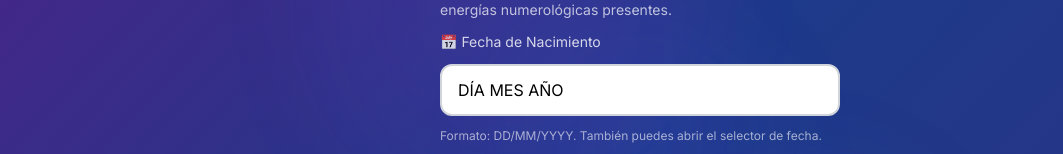
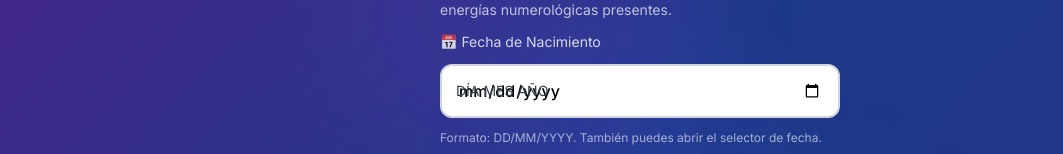
Before and after one commit to uset82/pinaculo, a Next.js app: page / in a window 1280 px wide. Shown: the part 520-674 px from the top of the page, without its empty margins (0-1063 px from the left). Built offline with nearby package versions, Linux system fonts and the light colour scheme.

Commit message:
ux(date): add cross-platform fallback picker (3 dropdowns DÍA/MES/AÑO) when native picker unavailable (iOS)

```diff
--- a/src/components/NumerologyCalculator.tsx
+++ b/src/components/NumerologyCalculator.tsx
@@ -13,8 +13,15 @@ interface NumerologyCalculatorProps {
 export function NumerologyCalculator({ isPreviewMode = false, isDraggableMode = false }: NumerologyCalculatorProps) {
   const [name, setName] = useState('')
   const [birthDate, setBirthDate] = useState('')
-  const [isDateMode, setIsDateMode] = useState(false)
   const dateInputRef = useRef<HTMLInputElement | null>(null)
+  const [useCustomPicker, setUseCustomPicker] = useState(false)
+  useEffect(() => {
+    try {
+      const isIOS = /iP(hone|od|ad)/.test(navigator.userAgent)
+      const hasShowPicker = typeof (HTMLInputElement.prototype as any).showPicker === 'function'
+      if (isIOS || !hasShowPicker) setUseCustomPicker(true)
+    } catch {}
+  }, [])
   const [result, setResult] = useState<any | null>(null)
   const [calculating, setCalculating] = useState(false)
   const [error, setError] = useState<string | null>(null)
@@ -156,44 +163,69 @@ export function NumerologyCalculator({ isPreviewMode = false, isDraggableMode =
             <div>
               <label htmlFor="birthDate" className="block text-lg font-medium text-purple-900 mb-2">📅 Fecha de Nacimiento</label>
               <div className="relative">
+                {useCustomPicker ? (
+                  <div className="w-full px-3 py-2 bg-white text-black rounded-lg border-2 border-purple-300 flex gap-2">
+                    {(() => {
+                      const [d, m, y] = (isPreviewMode ? previewData.birthDate : birthDate || '').split('/')
+                      const day = parseInt(d || '0') || 0
+                      const month = parseInt(m || '0') || 0
+                      const year = parseInt(y || '0') || 0
+                      const set = (nd?: number, nm?: number, ny?: number) => {
+                        const dd = (nd ?? day) || 0
+                        const mm = (nm ?? month) || 0
+                        const yy = (ny ?? year) || 0
+                        if (!isPreviewMode) {
+                          if (dd && mm && yy) setBirthDate(`${String(dd).padStart(2,'0')}/${String(mm).padStart(2,'0')}/${yy}`)
+                          else setBirthDate('')
+                        }
+                      }
+                      const years: number[] = []
+                      const current = new Date().getFullYear()
+                      for (let yr = current; yr >= 1900; yr--) years.push(yr)
+                      return (
+                        <>
+                          <select aria-label="Día" className="flex-1 bg-transparent" value={day || ''} disabled={isPreviewMode} onChange={(e) => set(parseInt(e.target.value)||0, undefined, undefined)}>
+                            <option value="">DÍA</option>
+                            {Array.from({ length: 31 }, (_, i) => i + 1).map(n => (
+                              <option key={n} value={n}>{String(n).padStart(2,'0')}</option>
+                            ))}
+                          </select>
+                          <select aria-label="Mes" className="flex-1 bg-transparent" value={month || ''} disabled={isPreviewMode} onChange={(e) => set(undefined, parseInt(e.target.value)||0, undefined)}>
+                            <option value="">MES</option>
+                            {Array.from({ length: 12 }, (_, i) => i + 1).map(n => (
+                              <option key={n} value={n}>{String(n).padStart(2,'0')}</option>
+                            ))}
+                          </select>
+                          <select aria-label="Año" className="flex-[1.2] bg-transparent" value={year || ''} disabled={isPreviewMode} onChange={(e) => set(undefined, undefined, parseInt(e.target.value)||0)}>
+                            <option value="">AÑO</option>
+                            {years.map(yr => (<option key={yr} value={yr}>{yr}</option>))}
+                          </select>
+                        </>
+                      )
+                    })()}
+                  </div>
+                ) : (
+                  <>
                     <input
-                  type={isDateMode ? 'date' : 'text'}
+                      type="date"
                       id="birthDate"
+                      ref={dateInputRef}
                       aria-label="Fecha de nacimiento"
-                  placeholder={isDateMode ? undefined : 'DÍA MES AÑO'}
-                  value={isPreviewMode
-                    ? (isDateMode ? toIsoFromDmy(previewData.birthDate) : previewData.birthDate)
-                    : (isDateMode ? toIsoFromDmy(birthDate) : birthDate)}
-                  ref={dateInputRef}
-                  onFocus={() => {
-                    if (isPreviewMode) return
-                    setIsDateMode(true)
-                    requestAnimationFrame(() => {
-                      const el = dateInputRef.current
-                      if (!el) return
-                      if (typeof (el as any).showPicker === 'function') {
-                        ;(el as any).showPicker()
-                      } else {
-                        el.click()
-                      }
-                    })
-                  }}
-                  onBlur={() => {
-                    if (!birthDate) setIsDateMode(false)
-                  }}
-                  onChange={(e) => {
-                    if (isPreviewMode) return
-                    if (isDateMode) setBirthDate(toDmyFromIso(e.target.value))
-                    else setBirthDate(e.target.value)
-                  }}
-                  min={isDateMode ? '1900-01-01' : undefined}
-                  max={isDateMode ? '2100-12-31' : undefined}
-                  className={`w-full px-4 py-3 border-2 border-purple-300 rounded-lg focus:ring-2 focus:ring-purple-500 focus:border-transparent text-lg font-medium placeholder-gray-600 ${
+                      value={isPreviewMode ? toIsoFromDmy(previewData.birthDate) : toIsoFromDmy(birthDate)}
+                      onChange={(e) => !isPreviewMode && setBirthDate(toDmyFromIso(e.target.value))}
+                      min="1900-01-01"
+                      max="2100-12-31"
+                      className={`relative z-10 w-full px-4 py-3 border-2 border-purple-300 rounded-lg focus:ring-2 focus:ring-purple-500 focus:border-transparent text-lg font-medium ${
                         isPreviewMode ? 'bg-gray-100 text-gray-700 cursor-not-allowed' : 'bg-white text-black'
                       }`}
                       required
                       disabled={isPreviewMode}
                     />
+                    {!birthDate && !isPreviewMode && (
+                      <span className="pointer-events-none absolute inset-y-0 left-4 flex items-center text-gray-600 text-sm z-20">DÍA MES AÑO</span>
+                    )}
+                  </>
+                )}
               </div>
               <p className="text-sm text-purple-600 mt-1">Formato: DD/MM/YYYY. También puedes abrir el selector de fecha.</p>
             </div>
--- a/src/components/NumerologyCalculatorLiquidGlass.tsx
+++ b/src/components/NumerologyCalculatorLiquidGlass.tsx
@@ -67,8 +67,16 @@ export function NumerologyCalculatorLiquidGlass({ isPreviewMode = false }: Numer
   const [calculating, setCalculating] = useState(false)
   const [error, setError] = useState<string | null>(null)
   const isClient = useClientOnly()
-  const [isDateMode, setIsDateMode] = useState(false)
   const dateInputRef = useRef<HTMLInputElement | null>(null)
+  const [useCustomPicker, setUseCustomPicker] = useState(false)
+
+  useEffect(() => {
+    try {
+      const isIOS = /iP(hone|od|ad)/.test(navigator.userAgent)
+      const hasShowPicker = typeof (HTMLInputElement.prototype as any).showPicker === 'function'
+      if (isIOS || !hasShowPicker) setUseCustomPicker(true)
+    } catch {}
+  }, [])
 
   // Helpers to convert between native <input type="date"> value (YYYY-MM-DD)
   // and our internal DD/MM/YYYY string representation
@@ -270,44 +278,66 @@ export function NumerologyCalculatorLiquidGlass({ isPreviewMode = false }: Numer
               {/* Better birthday input with native date picker + fallback formatting */}
               <label htmlFor="birthDateLg" className="block text-white/80 text-sm mb-1">📅 Fecha de Nacimiento</label>
               <div className="relative">
-                <input
-                  id="birthDateLg"
-                  type={isDateMode ? 'date' : 'text'}
-                  aria-label="Fecha de nacimiento"
-                  placeholder={isDateMode ? undefined : 'DÍA MES AÑO'}
-                  value={isPreviewMode
-                    ? (isDateMode ? toIsoFromDmy(previewData.birthDate) : previewData.birthDate)
-                    : (isDateMode ? toIsoFromDmy(birthDate) : birthDate)}
-                  ref={dateInputRef}
-                  onFocus={() => {
-                    if (isPreviewMode) return
-                    setIsDateMode(true)
-                    // Open native picker asap
-                    requestAnimationFrame(() => {
-                      const el = dateInputRef.current
-                      if (!el) return
-                      if (typeof (el as any).showPicker === 'function') {
-                        ;(el as any).showPicker()
-                      } else {
-                        el.click()
+                {useCustomPicker ? (
+                  <div className="w-full px-3 py-2 bg-white text-black rounded-xl border border-white/20 flex gap-2">
+                    {(() => {
+                      const [d, m, y] = (isPreviewMode ? previewData.birthDate : birthDate || '').split('/')
+                      const day = parseInt(d || '0') || 0
+                      const month = parseInt(m || '0') || 0
+                      const year = parseInt(y || '0') || 0
+                      const set = (nd?: number, nm?: number, ny?: number) => {
+                        const dd = (nd ?? day) || 0
+                        const mm = (nm ?? month) || 0
+                        const yy = (ny ?? year) || 0
+                        if (!isPreviewMode) {
+                          if (dd && mm && yy) setBirthDate(`${String(dd).padStart(2,'0')}/${String(mm).padStart(2,'0')}/${yy}`)
+                          else setBirthDate('')
+                        }
                       }
-                    })
-                  }}
-                  onBlur={() => {
-                    if (isPreviewMode) return
-                    // Always return to text mode to display DD/MM/YYYY value
-                    setIsDateMode(false)
-                  }}
-                  onChange={(e) => {
-                    if (isPreviewMode) return
-                    if (isDateMode) setBirthDate(toDmyFromIso(e.target.value))
-                    else setBirthDate(e.target.value)
-                  }}
-                  min={isDateMode ? '1900-01-01' : undefined}
-                  max={isDateMode ? '2100-12-31' : undefined}
-                  className="w-full px-4 py-3 bg-white text-black placeholder-gray-700 rounded-xl border border-white/20 focus:border-white/40 transition-all"
-                  disabled={isPreviewMode}
-                />
+                      const years: number[] = []
+                      const current = new Date().getFullYear()
+                      for (let yr = current; yr >= 1900; yr--) years.push(yr)
+                      return (
+                        <>
+                          <select aria-label="Día" className="flex-1 bg-transparent" value={day || ''} disabled={isPreviewMode} onChange={(e) => set(parseInt(e.target.value)||0, undefined, undefined)}>
+                            <option value="">DÍA</option>
+                            {Array.from({ length: 31 }, (_, i) => i + 1).map(n => (
+                              <option key={n} value={n}>{String(n).padStart(2,'0')}</option>
+                            ))}
+                          </select>
+                          <select aria-label="Mes" className="flex-1 bg-transparent" value={month || ''} disabled={isPreviewMode} onChange={(e) => set(undefined, parseInt(e.target.value)||0, undefined)}>
+                            <option value="">MES</option>
+                            {Array.from({ length: 12 }, (_, i) => i + 1).map(n => (
+                              <option key={n} value={n}>{String(n).padStart(2,'0')}</option>
+                            ))}
+                          </select>
+                          <select aria-label="Año" className="flex-[1.2] bg-transparent" value={year || ''} disabled={isPreviewMode} onChange={(e) => set(undefined, undefined, parseInt(e.target.value)||0)}>
+                            <option value="">AÑO</option>
+                            {years.map(yr => (<option key={yr} value={yr}>{yr}</option>))}
+                          </select>
+                        </>
+                      )
+                    })()}
+                  </div>
+                ) : (
+                  <>
+                    <input
+                      id="birthDateLg"
+                      ref={dateInputRef}
+                      type="date"
+                      aria-label="Fecha de nacimiento"
+                      value={isPreviewMode ? toIsoFromDmy(previewData.birthDate) : toIsoFromDmy(birthDate)}
+                      onChange={(e) => { if (!isPreviewMode) setBirthDate(toDmyFromIso(e.target.value)) }}
+                      min="1900-01-01"
+                      max="2100-12-31"
+                      className="relative z-10 w-full px-4 py-3 bg-white text-black rounded-xl border border-white/20 focus:border-white/40 transition-all"
+                      disabled={isPreviewMode}
+                    />
+                    {!birthDate && !isPreviewMode && (
+                      <span className="pointer-events-none absolute inset-y-0 left-4 flex items-center text-gray-700 text-sm z-20">DÍA MES AÑO</span>
+                    )}
+                  </>
+                )}
               </div>
               <p className="text-white/60 text-xs">Formato: DD/MM/YYYY. También puedes abrir el selector de fecha.</p>
               {error && (
```
Lines whose indentation alone changed are shown as unchanged.
